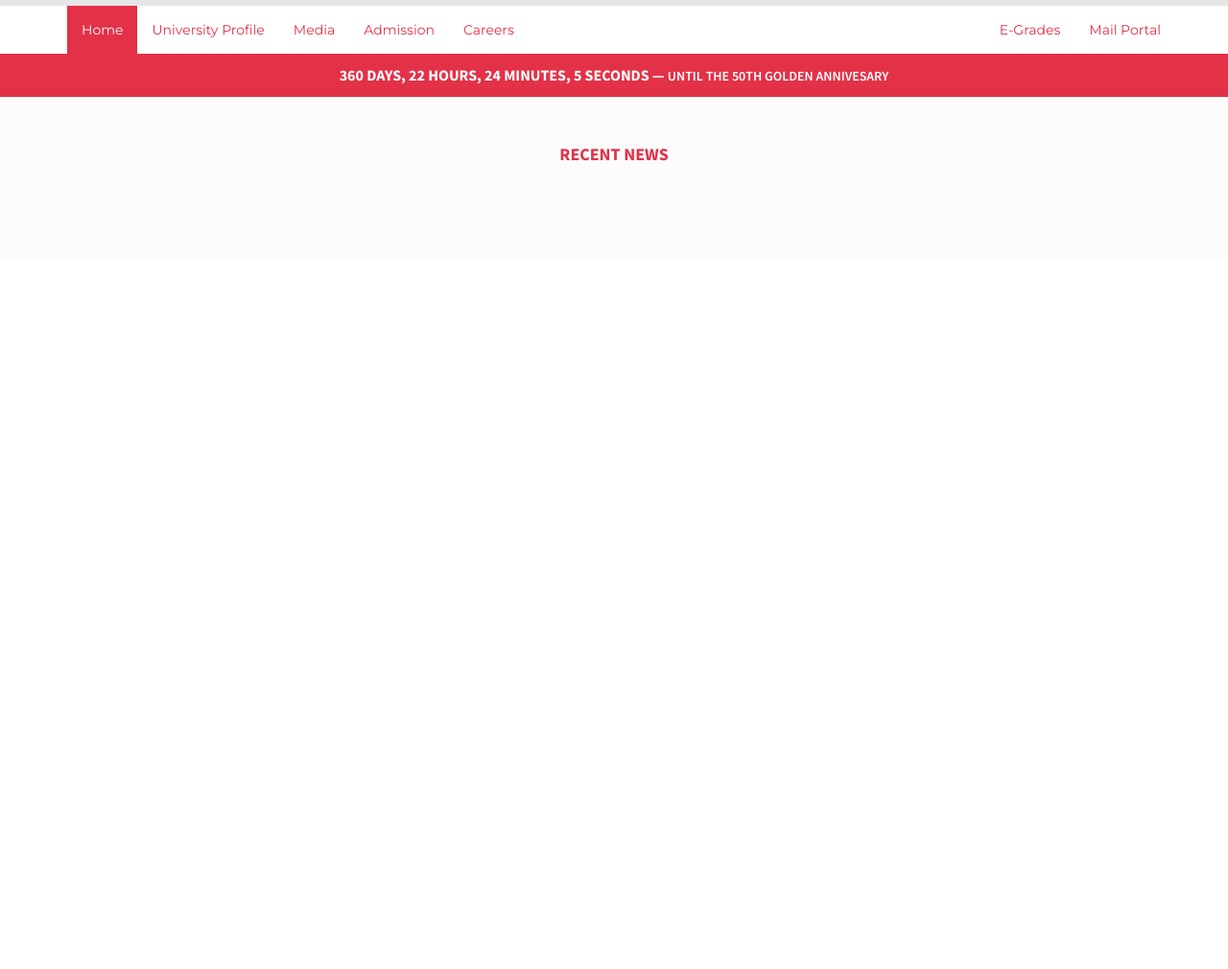
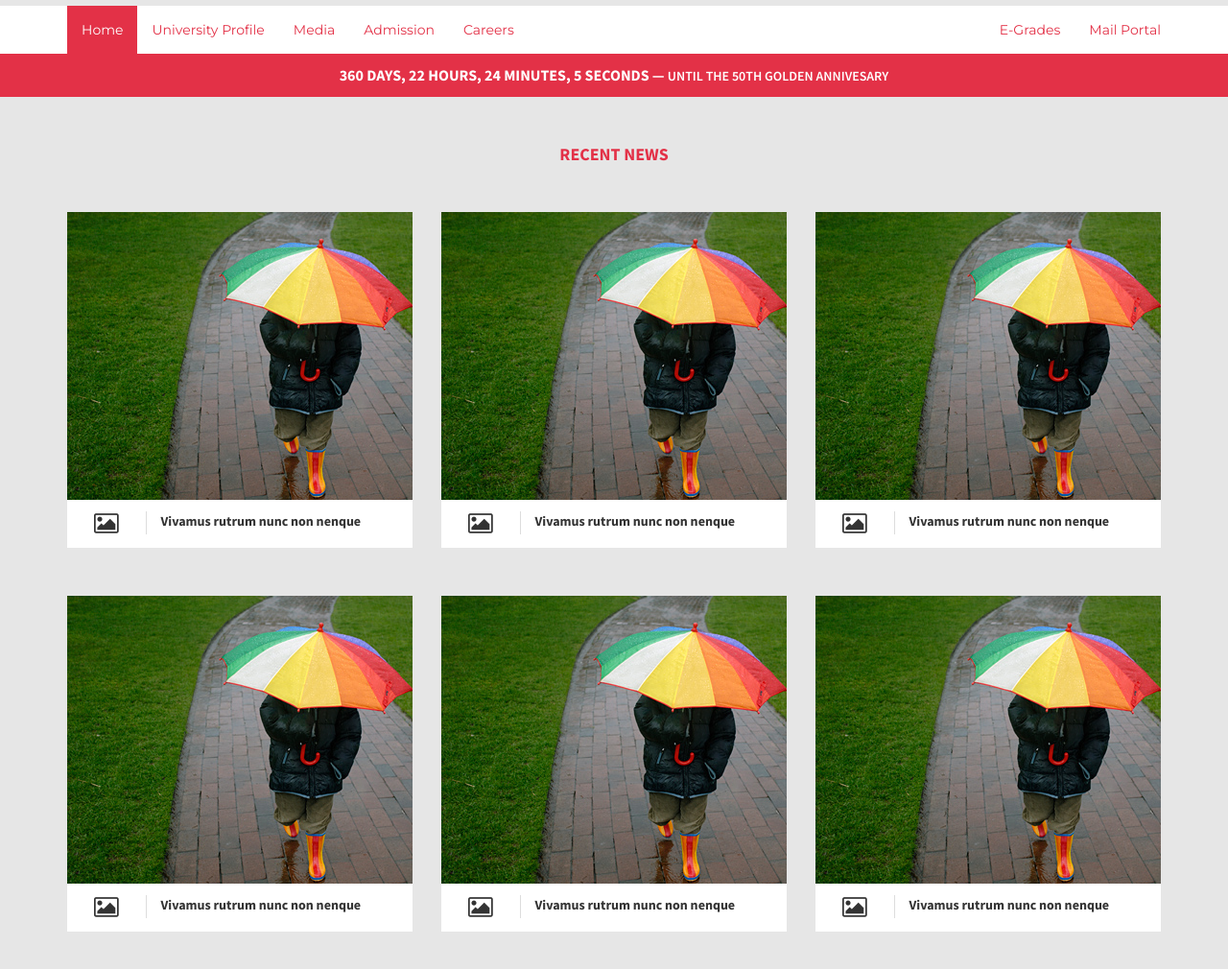
Before and after one commit to plmhq/web-design-prototype, a website: page index.html in a window 1280 px wide. Shown: the part 44-1054 px from the top of the page at 96% size. Before the commit the page ends 800 px from the top, so only its background shows below. Drawn offline with nearby package versions, Linux system fonts and the light colour scheme.

Commit message:
Added recent news.

```diff
--- a/index.html
+++ b/index.html
@@ -73,8 +73,139 @@
 			<div class="content-heading">
 				<h4> Recent News </h4>
 			</div>
-		</div>
-	</div>
+
+			<div class="row">
+
+				<!-- item -->
+				<div class="col-md-4">
+					<div class="recent-news">
+						<div class="news-cover">
+							<img src="assets/img/n.jpg">
+						</div>
+
+						<div class="news-title">
+							<div class="row">
+								<div class="col-md-3 text-center news-icon-container">
+									<span class="fa fa-photo news-icon"></span>
+								</div>
+
+								<div class="col-md-9">
+									<span class="news-head">Vivamus rutrum nunc non nenque</span>
+								</div>
+							</div>
+						</div>
+					</div>
+				</div>
+
+				<!-- item -->
+				<div class="col-md-4">
+					<div class="recent-news">
+						<div class="news-cover">
+							<img src="assets/img/n.jpg">
+						</div>
+
+						<div class="news-title">
+							<div class="row">
+								<div class="col-md-3 text-center news-icon-container">
+									<span class="fa fa-photo news-icon"></span>
+								</div>
+
+								<div class="col-md-9">
+									<span class="news-head">Vivamus rutrum nunc non nenque</span>
+								</div>
+							</div>
+						</div>
+					</div>
+				</div>
+
+				<!-- item -->
+				<div class="col-md-4">
+					<div class="recent-news">
+						<div class="news-cover">
+							<img src="assets/img/n.jpg">
+						</div>
+
+						<div class="news-title">
+							<div class="row">
+								<div class="col-md-3 text-center news-icon-container">
+									<span class="fa fa-photo news-icon"></span>
+								</div>
+
+								<div class="col-md-9">
+									<span class="news-head">Vivamus rutrum nunc non nenque</span>
+								</div>
+							</div>
+						</div>
+					</div>
+				</div>
+
+				<!-- item -->
+				<div class="col-md-4">
+					<div class="recent-news">
+						<div class="news-cover">
+							<img src="assets/img/n.jpg">
+						</div>
+
+						<div class="news-title">
+							<div class="row">
+								<div class="col-md-3 text-center news-icon-container">
+									<span class="fa fa-photo news-icon"></span>
+								</div>
+
+								<div class="col-md-9">
+									<span class="news-head">Vivamus rutrum nunc non nenque</span>
+								</div>
+							</div>
+						</div>
+					</div>
+				</div>
+
+				<!-- item -->
+				<div class="col-md-4">
+					<div class="recent-news">
+						<div class="news-cover">
+							<img src="assets/img/n.jpg">
+						</div>
+
+						<div class="news-title">
+							<div class="row">
+								<div class="col-md-3 text-center news-icon-container">
+									<span class="fa fa-photo news-icon"></span>
+								</div>
+
+								<div class="col-md-9">
+									<span class="news-head">Vivamus rutrum nunc non nenque</span>
+								</div>
+							</div>
+						</div>
+					</div>
+				</div>
+
+				<!-- item -->
+				<div class="col-md-4">
+					<div class="recent-news">
+						<div class="news-cover">
+							<img src="assets/img/n.jpg">
+						</div>
+
+						<div class="news-title">
+							<div class="row">
+								<div class="col-md-3 text-center news-icon-container">
+									<span class="fa fa-photo news-icon"></span>
+								</div>
+
+								<div class="col-md-9">
+									<span class="news-head">Vivamus rutrum nunc non nenque</span>
+								</div>
+							</div>
+						</div>
+					</div>
+				</div>
+
+			</div> <!-- /.row -->
+
+		</div> <!-- /.container -->
+	</div> <!-- /.content content-gray | #news -->
 
 	<!-- scripts -->
 	<script type="text/javascript" src="/assets/vendor/jquery/dist/jquery.min.js"></script>
--- a/sass/default/main.scss
+++ b/sass/default/main.scss
@@ -11,7 +11,18 @@
 @import "partials/_base";
 @import "partials/_btn";
 @import "partials/_alert";
+
+//
 @import "partials/_nav-canopy";
+//
 @import "partials/_navbar";
+
+// --
+// Homepage modules
+// --
+//
 @import "partials/_countdown";
+//
 @import "partials/_content";
+//
+@import "partials/_recent-news";
--- a/sass/default/partials/_recent-news.scss
+++ b/sass/default/partials/_recent-news.scss
@@ -2,4 +2,59 @@
 
 .recent-news {
 
+	& {
+		margin-bottom: $recent-news-row-margin;
+	}
+
+	.row {
+		.col-md-3,
+		.col-md-9 {
+			// padding-left: 0;
+			padding-right: 0;
+		}
+	}
+
+	.news-category {
+
+	}
+
+	.news-date {
+
+	}
+
+	.news-cover {
+		height: $recent-news-cover-height;
+		width: 100%;
+		overflow: hidden;
+		background-color: #fff;
+	}
+
+	.news-title {
+		& {
+			height: $recent-news-title-height;
+			width: 100%;
+			background-color: #fff;
+			box-sizing: padding-box;
+			padding-top: floor(50px/4);
+			padding-bottom: floor(50px/4);
+		}
+
+		.news-head {
+			font-weight: 700;
+		}
+
+		.news-icon-container {
+			& {
+				border-right: 1px solid #ddd;
+				font-size: 24px;
+				// margin-top: -2px;
+				height: 24px;
+			}
+
+			.news-icon {
+				// margin-top: -2px;
+				vertical-align: top;
+			}
+		}
+	}
 }
--- a/sass/default/util/_variables.scss
+++ b/sass/default/util/_variables.scss
@@ -180,7 +180,7 @@ $countdown-padding: floor($countdown-height / 4);
 // --
 // content
 // --
-$content-gray-bg: $gr-light;
+$content-gray-bg: $gr;
 $content-lt-bg: $lt;
 $content-padding: 50px;
 
@@ -189,3 +189,14 @@ $content-heading-color: $default;
 $content-heading-margin-top: 0;
 $content-heading-margin-bottom: 50px;
 $content-border: 1px solid $default;
+
+
+
+
+
+// --
+// recent news (home)
+// --
+$recent-news-row-margin: 50px;
+$recent-news-cover-height: 300px;
+$recent-news-title-height: 50px;
```
Also changed, not shown: assets/css/main.min.css, assets/img/n.jpg (added).
